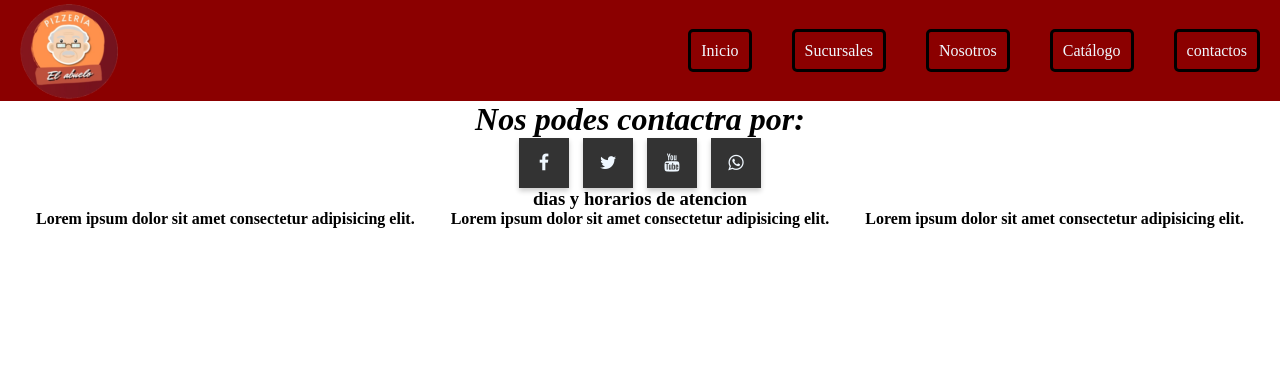
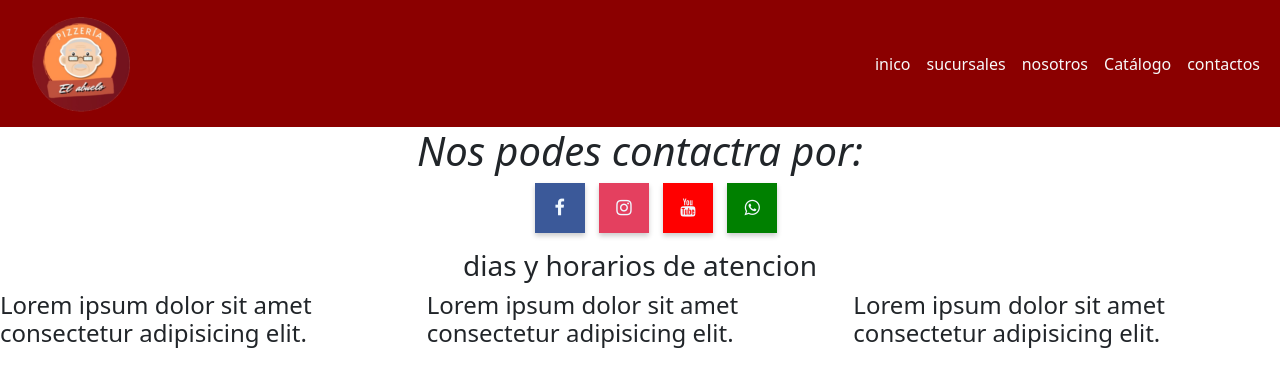
Before and after one commit to nehemias-lezcano/code-desafio, a plain HTML site: page pages/contactos.html in a window 1280 px wide. Drawn offline with nearby package versions, Linux system fonts and the light colour scheme.

Commit message:
aplique boots

```diff
--- a/pages/contactos.html
+++ b/pages/contactos.html
@@ -5,6 +5,7 @@
     <meta charset="UTF-8">
     <meta http-equiv="X-UA-Compatible" content="IE=edge">
     <meta name="viewport" content="width=device-width, initial-scale=1.0">
+    <link href="https://cdn.jsdelivr.net/npm/bootstrap@5.1.3/dist/css/bootstrap.min.css" rel="stylesheet" integrity="sha384-1BmE4kWBq78iYhFldvKuhfTAU6auU8tT94WrHftjDbrCEXSU1oBoqyl2QvZ6jIW3" crossorigin="anonymous">
     <link rel="stylesheet" href="https://stackpath.bootstrapcdn.com/font-awesome/4.7.0/css/font-awesome.min.css">
     <link rel="shortcut icon" href="../img/favicon-32x32.png">
     <link rel="stylesheet" href="../style.css">
@@ -12,24 +13,31 @@
 </head>
 
 <body>
-    <header>
-        <img src="../img/logo-pizza.png" alt="logo">
-        <nav>
-             <ul class="navegacion">
-                <li><a  class="decoa" href="../index.html">Inicio</a></li>
-                <li><a  class="decoa" href="../index.html">Sucursales</a></li>
-                <li><a  class="decoa" href="../index.html">Nosotros</a></li>
-                <li><a  class="decoa" href="catalogo.html">Catálogo</a></li>
-                <li><a  class="decoa" href="contactos.html">contactos</a></li>
-             </ul>
-        </nav>
-    </header>
+    <nav class="navbar navbar-expand-lg navbar-light color-cont"> <!-- color-cont -->
+        <div class="container-fluid">
+          <a class="navbar-brand" href="../index.html">
+            <img src="../img/logo-pizza.png" alt="logo">
+          </a>
+          <button class="navbar-toggler" type="button" data-bs-toggle="collapse" data-bs-target="#navbarNavAltMarkup" aria-controls="navbarNavAltMarkup" aria-expanded="false" aria-label="Toggle navigation">
+            <span class="navbar-toggler-icon"></span>
+          </button>
+          <div class="collapse navbar-collapse" id="navbarNavAltMarkup">
+            <div class="navbar-nav otra-class"> <!-- agregue "otraclass" -->
+              <a class="nav-link col-nav" href="../index.html">inico</a>
+              <a class="nav-link col-nav" href="../index.html">sucursales</a> <!-- col-nav -->
+              <a class="nav-link col-nav" href="../index.html">nosotros</a>
+              <a class="nav-link col-nav" href="catalogo.html">Catálogo</a>
+              <a class="nav-link col-nav" href="contactos.html">contactos</a>
+            </div>
+          </div>
+        </div>
+      </nav>
 
     <h1>Nos podes contactra por:</h1>
     <nav class="conteiner-redes">
         <ul>
             <li><a href="https://www.facebook.com/" class="fa fa-facebook"></a></li>
-            <li><a href="https://twitter.com/home?lang=es" class="fa fa-twitter"></a></li>
+            <li><a href="https://instagram.com" class="fa fa-instagram"></a></li>
             <li><a href="https://www.youtube.com/" class="fa fa-youtube"></a></li>
             <li><a href="https://www.whatsapp.com/?lang=es" class="fa fa-whatsapp"></a></li>
         </ul>
@@ -42,6 +50,8 @@
         <h4>Lorem ipsum dolor sit amet consectetur adipisicing elit.</h4>
     </div>
     </section>
+
+    <script src="https://cdn.jsdelivr.net/npm/bootstrap@5.1.3/dist/js/bootstrap.bundle.min.js" integrity="sha384-ka7Sk0Gln4gmtz2MlQnikT1wXgYsOg+OMhuP+IlRH9sENBO0LRn5q+8nbTov4+1p" crossorigin="anonymous"></script>
 </body>
 
 </html>
--- a/style.css
+++ b/style.css
@@ -2,14 +2,20 @@
     margin: 0;
     padding: 0;
 }
-header {
+.color-cont{
     background-color: darkred;
     display: flex;
-    justify-content: space-between;
     position: sticky;
     top: 0;
+}
+ .otra-class{
+    justify-content: flex-end;
+    color: #f8f9fa;
  }
- .navegacion{
+ .color-cont .otra-class .col-nav{
+     color: #f8f9fa;
+}
+.navegacion{
     display: flex;
     align-items: center;
  }
@@ -33,6 +39,10 @@ nav{
 h1{
     font-style: oblique;
     text-align: center;
+}
+.nosotros{
+    display: flex;
+    justify-content: center;
 }
 .mid{
     width:100%;
@@ -94,6 +104,12 @@ div{
 }
 
 /* pag contactos */
+:root{
+    --facebook: #3b5999; /* cambio var con animinacion*/
+    --instragram: #e4405f;
+    --whatsapp: green;
+    --youtube:red;
+}
 .conteiner-redes{
     display: flex;
     align-items: center;
@@ -126,6 +142,18 @@ div{
     box-shadow: 0 5px 5px 0 rgba(0,  0,  0,  .4);
     filter: none;
 }
+.conteiner-redes ul li .fa-facebook{ /* cambios en colores de animacion */
+    background: var(--facebook);
+}
+.conteiner-redes ul li .fa-instagram{
+    background: var(--instragram);
+}
+.conteiner-redes ul li .fa-youtube{
+    background: var(--youtube);
+}
+.conteiner-redes ul li .fa-whatsapp{
+    background: var(--whatsapp);
+} /* fin del cambio */
 .section-cont{
     display: flex;
     align-items: center;
```
Also changed, not shown: index.html (+24 -14 lines), pages/catalogo.html (+24 -12 lines).
